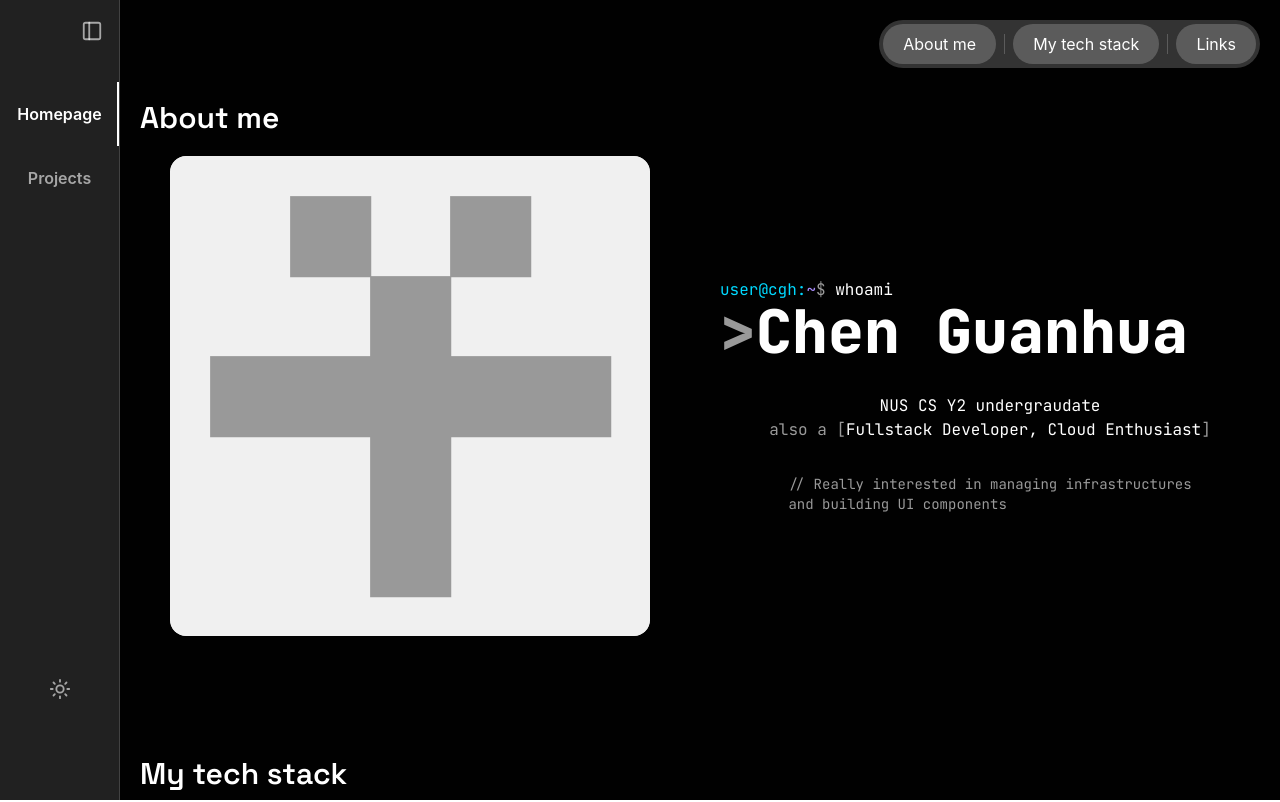
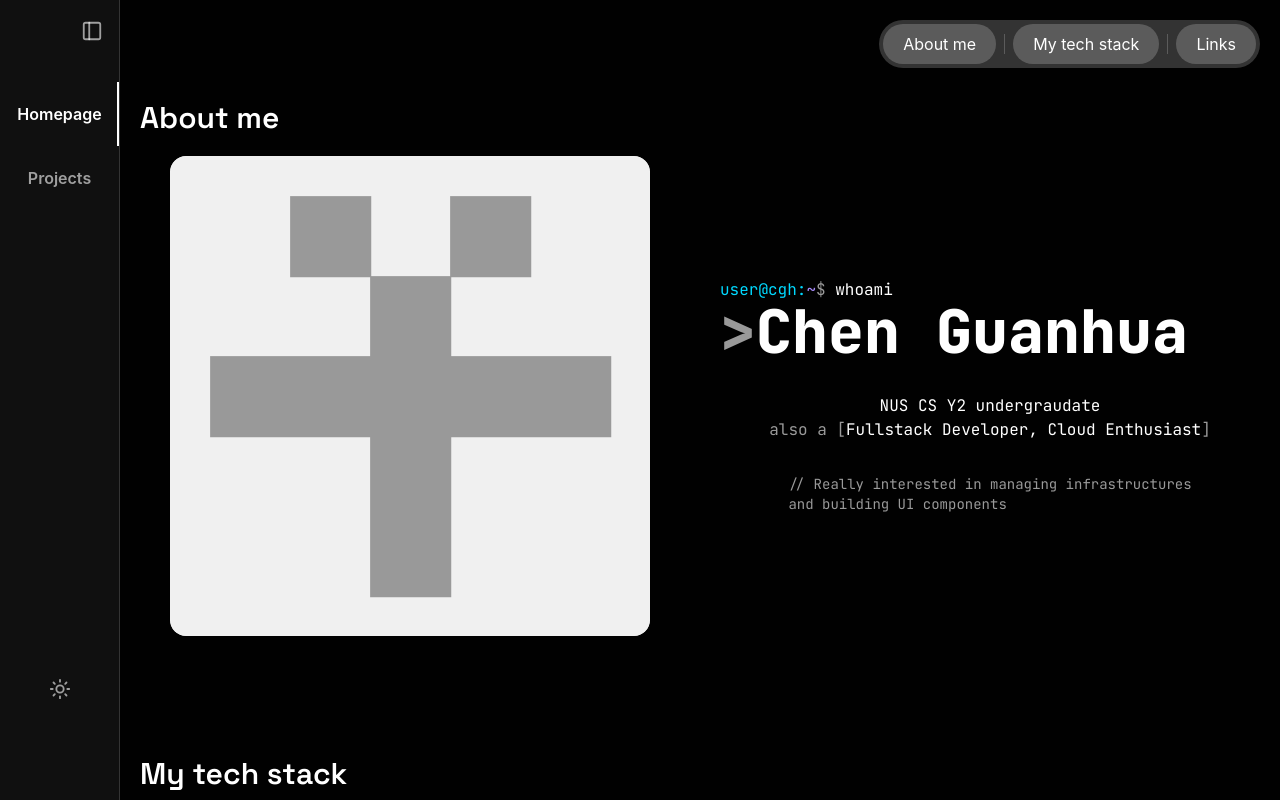
Before and after one commit to e-hua/chenguanhua.com, a React (Vite) app: page / in a window 1280 px wide. Shown: the top 802 px of the page. Built offline with nearby package versions, Linux system fonts and the light colour scheme.

Commit message:
style(css): Update the Sidebar background in CSS

```diff
--- a/src/styles.css
+++ b/src/styles.css
@@ -100,7 +100,7 @@ color-a dark:color-b
   --border-color-1: #ffffff14;
   --grid-color: #ffffff0d;
 
-  --bg-elevated-secondary: #212121;
+  --bg-elevated-secondary: #101010;
   --menu-item-highlighted: #ffffff1a; /*Sidebat hover */
   --menu-item-active: #ffffff0d; /*Sidebar selected */
   --border-default: #ffffff26;
```
